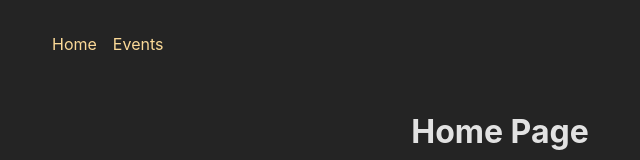
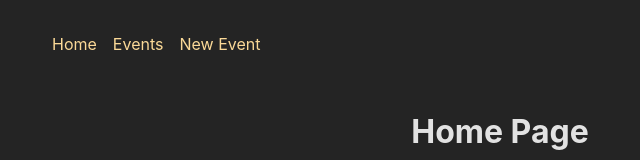
Before and after one commit to Line-Baumann-Haavik/Mini-React-projects, a React (Create React App) app in the folder 21-adv-starting-project/21-adv-starting-project/frontend/: page / in a window 1280 px wide. Shown: the top 160 px of the page, without its empty margins (140-780 px from the left). Built offline with nearby package versions, Linux system fonts and the light colour scheme.

Commit message:
fixed main navigation file

```diff
--- a/21-adv-starting-project/21-adv-starting-project/frontend/src/App.js
+++ b/21-adv-starting-project/21-adv-starting-project/frontend/src/App.js
@@ -37,8 +37,6 @@
   ],
 }]);
 
-function App() {
+export default function App() {
   return <RouterProvider router={router} />;
 }
-
-export default App;
--- a/21-adv-starting-project/21-adv-starting-project/frontend/src/components/MainNavigation.js
+++ b/21-adv-starting-project/21-adv-starting-project/frontend/src/components/MainNavigation.js
@@ -1,20 +1,22 @@
+import { NavLink } from 'react-router-dom';
 import classes from './MainNavigation.module.css';
 
-function MainNavigation() {
+export default function MainNavigation() {
   return (
     <header className={classes.header}>
       <nav>
         <ul className={classes.list}>
           <li>
-            <a>Home</a>
+            <NavLink to="/">Home</NavLink>
           </li>
           <li>
-            <a>Events</a>
+            <NavLink to="/events">Events</NavLink>
+          </li>
+          <li>
+            <NavLink to="/events/new">New Event</NavLink>
           </li>
         </ul>
       </nav>
     </header>
   );
 }
-
-export default MainNavigation;
```
